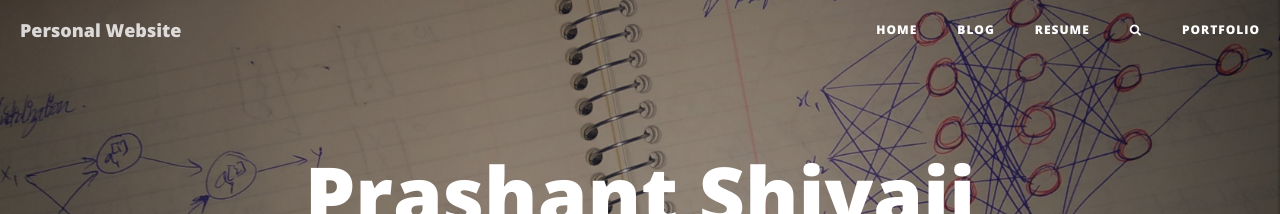
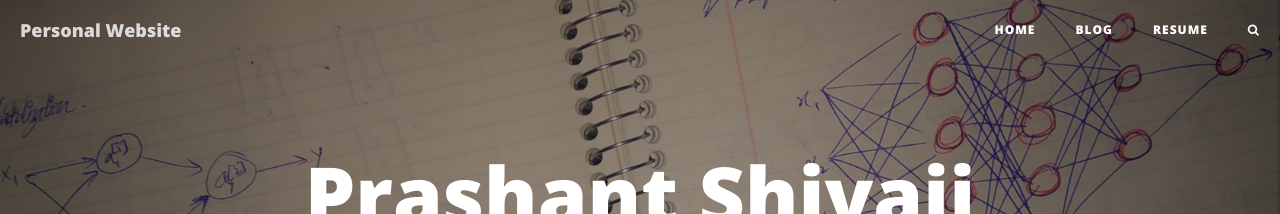
Before and after one commit to PrashantShivajiBhapkar/PrashantShivajiBBhapkar.github.io, a Jekyll site: the page built from index.html, in a window 1280 px wide. Shown: the top 214 px of the page. Built offline with Jekyll 4.4.1, drawn with Linux system fonts in a browser that asks for light colours; nearby versions of some CDN libraries.

```diff
--- a/_includes/nav.html
+++ b/_includes/nav.html
@@ -30,9 +30,6 @@
                         <span class="fa fa-search nav-search-icon"></span>
                     </a>
                 </li>
-				<li>
-                    <a href="/portfolio/portfolio.html">portfolio</a>
-                </li>
             </ul>
         </div>
         <!-- /.navbar-collapse -->
```
